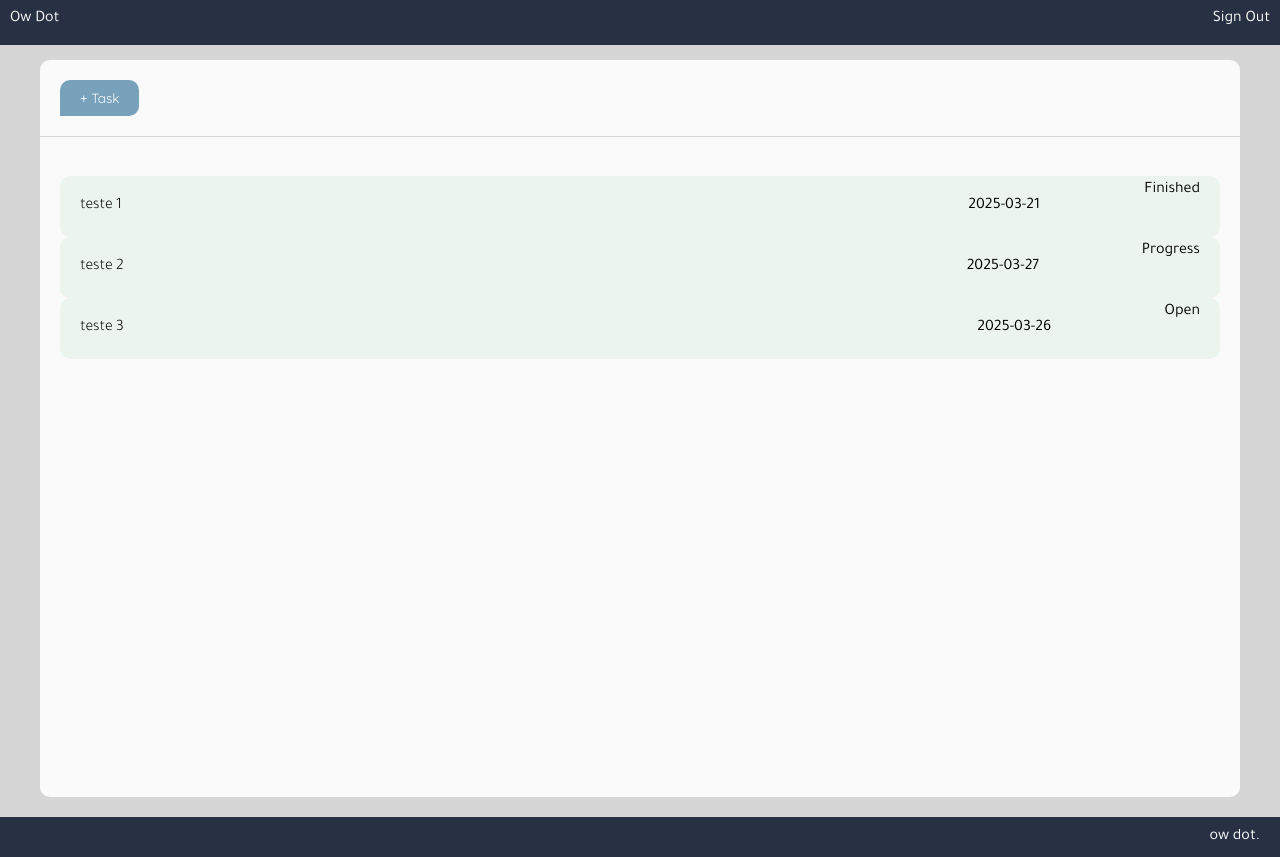
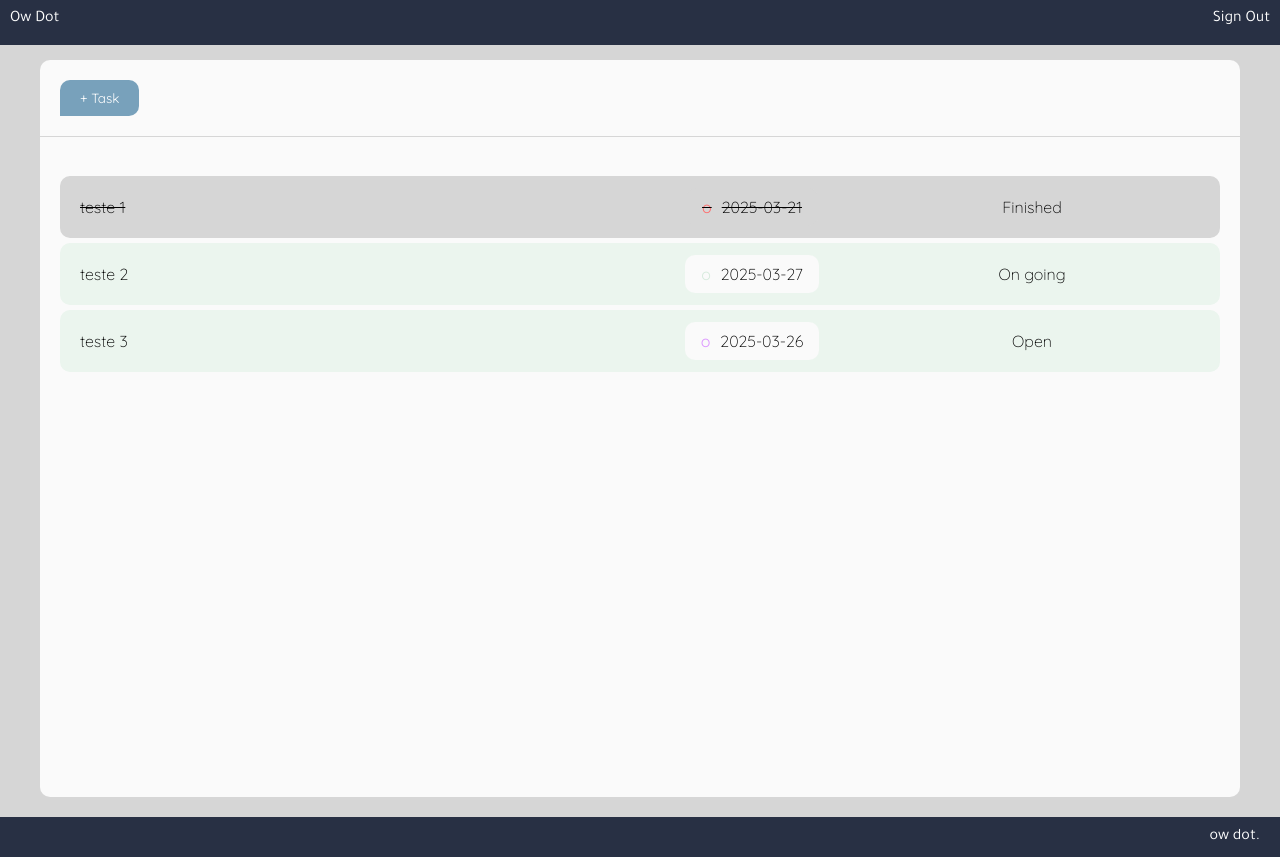
Before and after one commit to pedromdcr0/OwDot-Todolistproject, a Flask app: page /tasklist/123 in a window 1280 px wide. Run offline with Flask 3, Linux system fonts and the light colour scheme; a user stored in the database is signed in.

Commit message:
back-end and front-end implementations

```diff
--- a/main.py
+++ b/main.py
@@ -4,7 +4,7 @@ from flask_sqlalchemy import SQLAlchemy
 from werkzeug.security import check_password_hash, generate_password_hash
 import os
 import re
-from datetime import datetime, date
+from datetime import datetime, date, timedelta
 
 app = Flask(__name__)
 app.config['SQLALCHEMY_DATABASE_URI'] = 'sqlite:///' + os.path.join(app.root_path, 'models', 'users.db')
@@ -127,6 +127,10 @@ def login():
 def tasklist(username):
     user_id = return_id(username)
     tasks = Task.query.filter_by(user_id=user_id).all()
+
+    for task in tasks:
+        task.date_status = date_status(task.due_time)
+
     return render_template("tasklist.html", username=username, tasks=tasks)
 
 
@@ -155,17 +159,31 @@ def update_status():
     task_id = data.get("task_id")
     new_status = data.get("status")
 
-    # Busca a tarefa pelo ID
+
     task = Task.query.get(task_id)
+
     if not task:
         return jsonify({"error": "Task not found"}), 404
 
-    # Atualiza o status no banco de dados
     task.completed = new_status
     db.session.commit()
 
     return jsonify({"message": "Status atualizado com sucesso!"})
 
+def date_status(task_date):
+    if isinstance(task_date, str):
+        date_striped = datetime.strptime(task_date, "%Y/%m/%d").date()
+    else:
+        date_striped = task_date
+    today = datetime.today().date()
+    print(today)
+    two_days = today + timedelta(days=2)
+    if date_striped <= today:
+        return 0
+    elif today < date_striped <= two_days:
+        return 1
+    else:
+        return 2
 
 if __name__ == '__main__':
     with app.app_context():
--- a/static/css/register.css
+++ b/static/css/register.css
@@ -40,6 +40,10 @@ header {
 
 .content {
     display: flex;
+}
+
+.content_1_homepager {
+    color: black;
 }
 
 .content_1 {
@@ -180,7 +184,7 @@ header {
     transition: background-color 0.5s ease;
     color: var(--white);
     margin: 20px;
-    font-family: var(--primary-font)
+    font-family: var(--primary-font);
     &:hover {
         background-color: var(--dark-green);
         color: gray;
--- a/static/css/tasklist.css
+++ b/static/css/tasklist.css
@@ -11,6 +11,9 @@
     --light-gray: #FAFAFA;
     --primary-font: 'Quicksand', sans-serif;
     --secondary-font: 'Tajawal', sans-serif;
+    --red-pri: rgb(255, 108, 108);
+    --purple-pri: rgb(219, 148, 255);
+    --green-pri: #D6EADC;
 }
 
 body {
@@ -185,22 +188,116 @@ header {
     padding: 5px 20px 5px 20px;
     border-radius: 10px;
     background-color: var(--light-green);
+    margin-bottom: 5px;
+    align-items: center;
 }
+
 
 .div_clicavel_card:hover {
     background-color: var(--dark-green);
     transition: background-color 0.3s ease;
 }
 
-.card_content_title {
+.div_clicavel_card_completed{
+    padding: 5px 20px 5px 20px;
+    border-radius: 10px;
+    background-color: var(--secondary-background-color);
+
+    margin-bottom: 5px;
+}
+
+.div_clicavel_card_completed .card_content_description {
+    text-decoration: line-through;
+    text-decoration-thickness: 1px;
+}
+
+.div_clicavel_card_completed .card_content_date {
+    background-color: var(--secondary-background-color);
+    text-decoration: line-through;
+    text-decoration-thickness: 1px;
+}
+
+.card_content_date {
+    display: flex;
+    justify-content: center;
+    height: 2em;
+    background-color: var(--light-gray);
+    padding: 0.2em 1em 0.2em 1em;
+    align-items: center;
+    border-radius: 10px;
+    display: flex;
+    font-family: var(--primary-font);
+    font-weight: 300;
+    font-size: 16px;
+}
+
+.overdue{
+    margin-right: 10px;
     font-weight: 400;
-    font-size: 18px;
+    color: var(--red-pri);
+}
+
+.warning{
+    margin-right: 10px;
+    font-weight: 400;
+    color: var(--purple-pri);
+}
+
+.safe{
+    margin-right: 10px;
+    font-weight: 400;
+    color: var(--green-pri);
 }
 
 .card_content_description {
-    width: 70%;
+    width: 50%;
+    font-family: var(--primary-font);
     font-weight: 300;
     font-size: 16px;
+}
+
+.status_display {
+    width: 30%;
+    font-family: var(--primary-font);
+    align-items: center;
+    text-align: center;
+    font-weight: 300;
+    font-size: 16px;
+    display: flex;
+    justify-content: center;
+}
+
+
+.status_buttons {
+    display: flex;
+    width: 25%;
+    justify-content: space-around;
+    background: #f3f3f3;
+    padding: 5px;
+    border-radius: 10px;
+
+}
+
+.status_button {
+    font-family: var(--primary-font);
+    font-weight: 300;
+    font-size: 14px;
+    border: none;
+    padding: 5px 10px;
+    cursor: pointer;
+    background: #ddd;
+    border-radius: 3px;
+    transition: 0.3s;
+
+}
+
+.status_button:hover {
+    background: #bbb;
+}
+
+.status_button_active {
+    background: var(--light-blue);
+    color: white;
 }
 
 .footer {
@@ -354,6 +451,7 @@ header {
 .card_description_date_container {
     display: flex;
     justify-content: space-between;
+    align-items: center;
 }
 
 .select_dropdown {
--- a/static/js/script.js
+++ b/static/js/script.js
@@ -21,6 +21,7 @@ openCalendar.addEventListener('focus', function () {
     this.showPicker();
 });
 
+
 function updateTaskStatus(selectElement) {
     let taskId = selectElement.getAttribute("data-task-id");
     let newStatus = selectElement.value;
@@ -37,7 +38,7 @@ function updateTaskStatus(selectElement) {
     })
         .then(response => response.json())
         .then(data => {
-            console.log(data.message); // Mensagem de sucesso
+            console.log(data.message);
         })
         .catch(error => {
             console.error("Erro ao atualizar status:", error);
@@ -49,24 +50,50 @@ function editStatus(spanElement) {
     let taskId = spanElement.getAttribute("data-task-id");
     let currentStatus = spanElement.innerText.trim();
 
-    let select = document.createElement("select");
-    select.classList.add("select_dropdown")
-    select.innerHTML = `
-        <option class="option_dropdown" value="0" ${currentStatus === "Open" ? "selected" : ""}>Open</option>
-        <option class="option_dropdown" value="1" ${currentStatus === "Progress" ? "selected" : ""}>Progress</option>
-        <option class="option_dropdown" value="2" ${currentStatus === "Finished" ? "selected" : ""}>Finished</option>
-    `;
+    let buttonContainer = document.createElement("div");
+    buttonContainer.classList.add("status_buttons");
 
-    spanElement.replaceWith(select);
+    const statuses = [
+        { value: "0", text: "Open", className: "div_clicavel_card" },
+        { value: "1", text: "On going", className: "div_clicavel_card" },
+        { value: "2", text: "Finished", className: "div_clicavel_card_completed" }
+    ];
 
-    setTimeout(() => {
-        select.focus();
-        select.size = 3;
-    }, 0);
+    statuses.forEach(status => {
+        let button = document.createElement("button");
+        button.innerText = status.text;
+        button.classList.add("status_button");
+        if (status.text === currentStatus) {
+            button.classList.add("status_button_active");
+        }
 
-    select.addEventListener("change", function () {
-        let newStatus = select.value;
+        button.onclick = function () {
+            updateStatus(taskId, status.value, status.text, status.className);
+        };
 
+        buttonContainer.appendChild(button);
+    });
+
+    spanElement.replaceWith(buttonContainer);
+
+    function handleClickOutside(event) {
+        if (!buttonContainer.contains(event.target)) {
+            revertToSpan(currentStatus);
+        }
+    }
+
+    function revertToSpan(text) {
+        let newSpan = document.createElement("span");
+        newSpan.className = "status_display";
+        newSpan.setAttribute("data-task-id", taskId);
+        newSpan.innerText = text;
+        newSpan.onclick = function () { editStatus(newSpan); };
+
+        buttonContainer.replaceWith(newSpan);
+        document.removeEventListener("mousedown", handleClickOutside);
+    }
+
+    function updateStatus(taskId, newValue, newText, newClass) {
         fetch("/update_status", {
             method: "POST",
             headers: {
@@ -74,23 +101,26 @@ function editStatus(spanElement) {
             },
             body: JSON.stringify({
                 task_id: taskId,
-                status: newStatus
+                status: newValue
             })
         })
         .then(response => response.json())
         .then(data => {
             console.log(data.message);
+            revertToSpan(newText);
 
-                let newSpan = document.createElement("span");
-                newSpan.className = "status_display";
-                newSpan.setAttribute("data-task-id", taskId);
-                newSpan.innerText = select.options[select.selectedIndex].text;
-                newSpan.onclick = function () { editStatus(newSpan); };
+            let taskDiv = document.querySelector(`[data-task-id='${taskId}']`)?.closest(".div_clicavel_card, .div_clicavel_card, .div_clicavel_card_completed");
+            if (taskDiv) {
+                taskDiv.classList.remove("div_clicavel_card", "div_clicavel_card", "div_clicavel_card_completed");
+                void taskDiv.offsetWidth;
 
-                select.replaceWith(newSpan);
+                taskDiv.classList.add(newClass);
+            }
         })
         .catch(error => {
             console.error("Erro ao atualizar status:", error);
         });
-    });
     }
+
+    document.addEventListener("mousedown", handleClickOutside);
+}
--- a/templates/register.html
+++ b/templates/register.html
@@ -2,7 +2,7 @@
 <html lang="en">
 <head>
     <meta charset="UTF-8">
-    <title>o dot</title>
+    <title>ow dot</title>
     <link rel="stylesheet" href="../static/css/register.css">
 </head>
 <body>
@@ -23,7 +23,7 @@
             -->
             <div class="content_1_landing">
                 <h1 class="content_1_title">Create an account</h1>
-                <h2 class="content_1_subtitle">What you can do with <u>ow dot.</u>?</h2>
+                <h2 class="content_1_subtitle">What you can do with <a href="/" class="content_1_homepager">ow dot.</a>?</h2>
                 <ul class="content_1_list">
                     <li>Create tasks</li>
                     <li>Mark tasks as complete</li>
--- a/templates/tasklist.html
+++ b/templates/tasklist.html
@@ -17,7 +17,7 @@
         <div class="content">
             <div class="content_buttons">
                 <button id="openModal_newtask" class="content_buttons_add_task">+ Task</button>
-                <!-- <a href="/create_task/{{ username }}" class="button_create_task">+</a> -->
+
             </div>
 
             <div id="modal_newtask" class="modal_newtask">
@@ -29,10 +29,6 @@
                     <h2 class="newitem_title">New task</h2>
                     <div class="modal_form">
                         <form action="/create_task/{{ username }}" id="newTaskForm" method="post" action="">
-                            <!--<div class="new_task_title_container">
-                                <p class="new_task_title_container_p">Task title:</p>
-                                <input type="text" placeholder="titulo" class="new_task_title_container_input">
-                            </div> -->
                             <div class="new_task_description_container">
                                 <textarea type="text" placeholder="Description" rows="3"
                                     class="new_task_description_container_input" id="task_description"
@@ -53,13 +49,19 @@
         <div class="content_1">
             <a href="#" class="div_anchor">
                 {% for task in tasks %}
-                <div class="div_clicavel_card">
+                <div
+                    class="{% if task.completed == 2 %}div_clicavel_card_completed{% else %}div_clicavel_card{% endif %}">
                     <div class="card_content_container">
                         <div class="card_description_date_container">
                             <p class="card_content_description">{{task.description}}</p>
-                            <p class="card_content_date">{{task.due_time}}</p>
+                            <div class="card_content_date">
+                                <p class="{% if task.date_status == 0 %}overdue{% elif task.date_status == 1 %}warning{% else %}safe{% endif %}">o</p>
+                                <p>{{task.due_time}}</p>
+                            </div>
+
                             <span class="status_display" data-task-id="{{ task.id }}" onclick="editStatus(this)">
-                                {% if task.completed == 0 %} Open {% elif task.completed == 1 %} Progress {% else %} Finished {% endif %}
+                                {% if task.completed == 0 %} Open {% elif task.completed == 1 %} On going {% else %}
+                                Finished {% endif %}
                             </span>
                         </div>
                     </div>
```
Also changed, not shown: models/users.db. Lines whose indentation alone changed are shown as unchanged.
